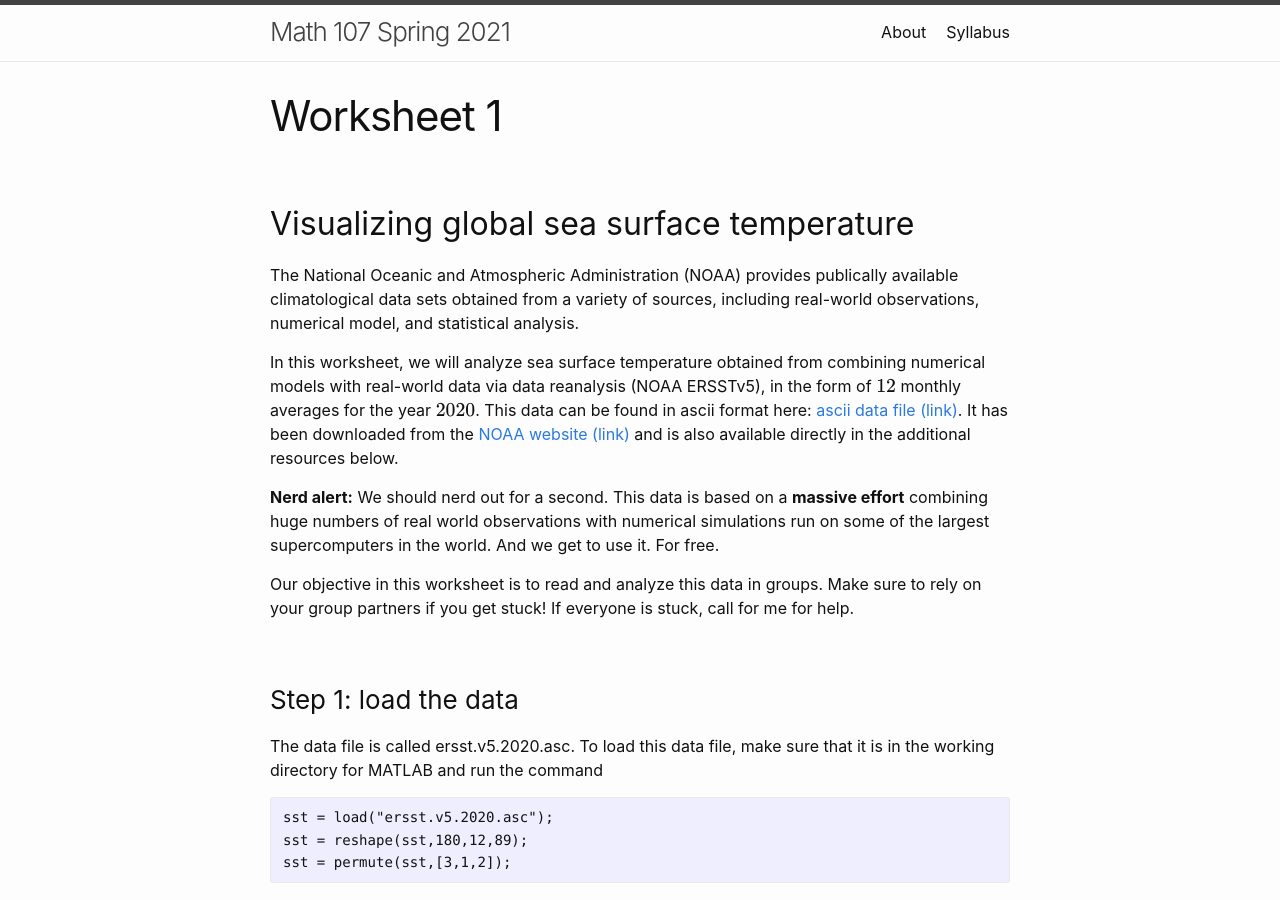
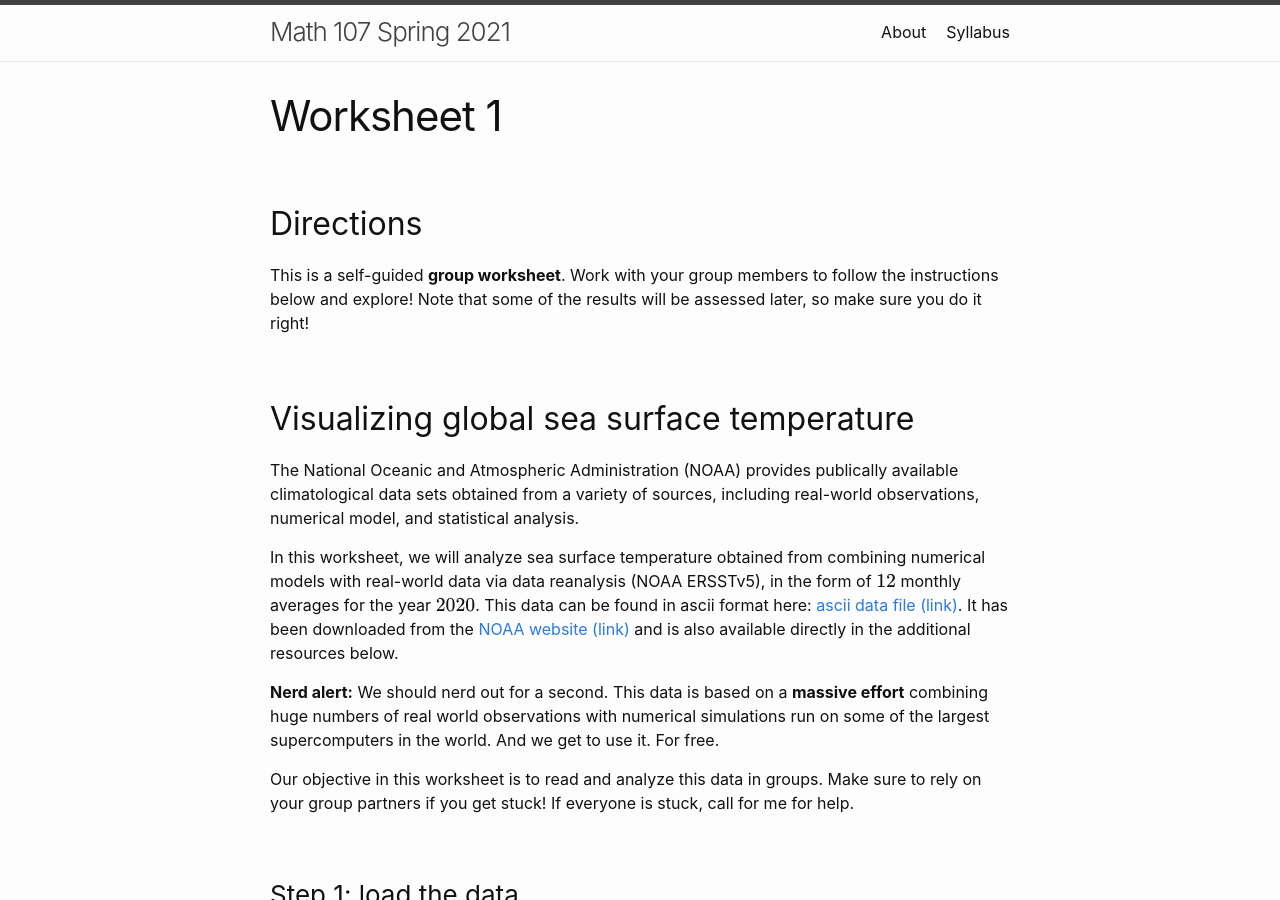
Before and after one commit to wcasper/math107spring2021, a Jekyll site: the page built from worksheets/ws1/ws1.md, in a window 1280 px wide and 900 px high. Built offline with Jekyll 4.4.1, drawn with Linux system fonts in a browser that asks for light colours.

Commit message:
added comment

```diff
--- a/worksheets/ws1/ws1.md
+++ b/worksheets/ws1/ws1.md
@@ -3,6 +3,10 @@ layout: page
 title: Worksheet 1
 permalink: /worksheets/ws1
 ---
+
+## Directions
+
+This is a self-guided **group worksheet**.  Work with your group members to follow the instructions below and explore!  Note that some of the results will be assessed later, so make sure you do it right!
 
 ## Visualizing global sea surface temperature
 
```
